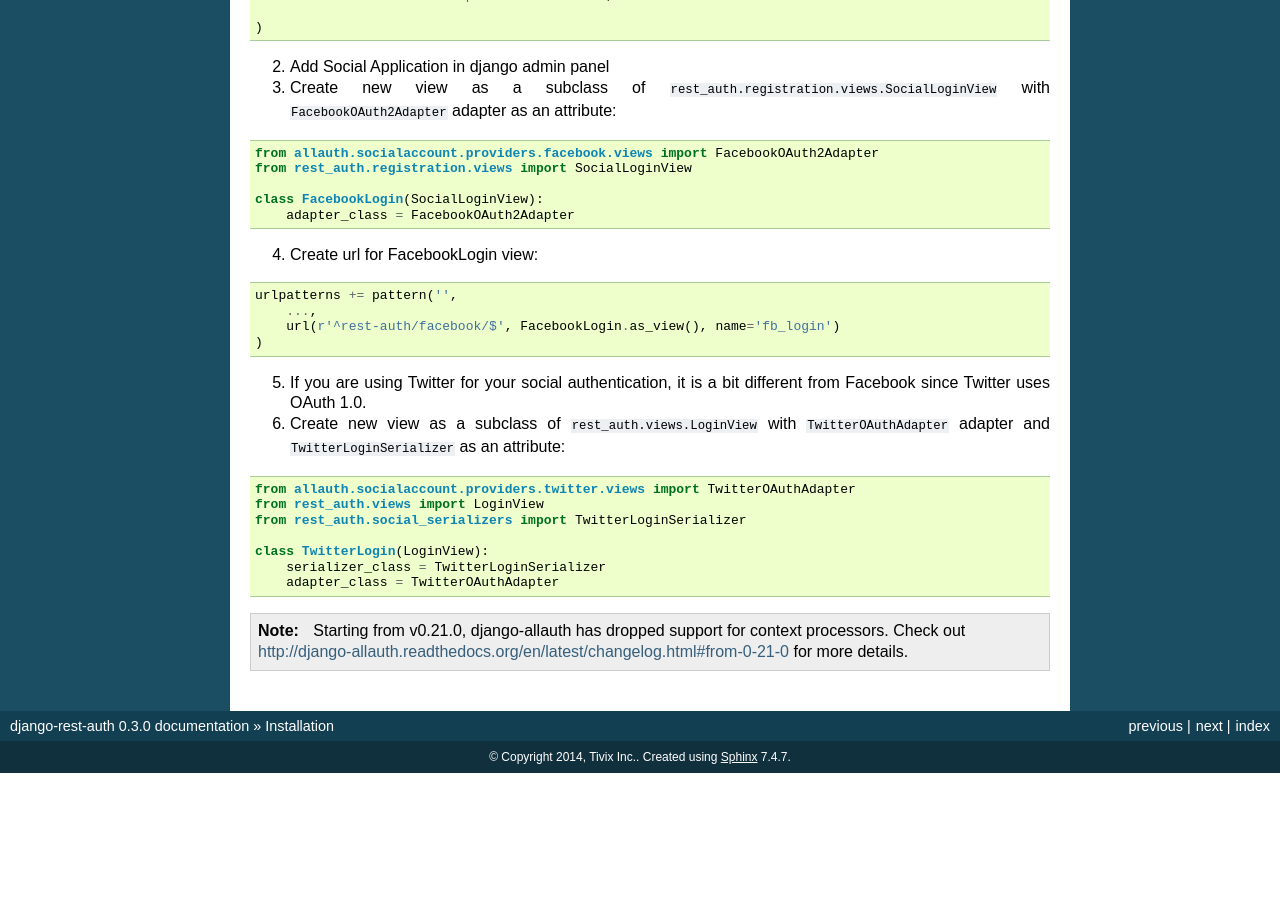
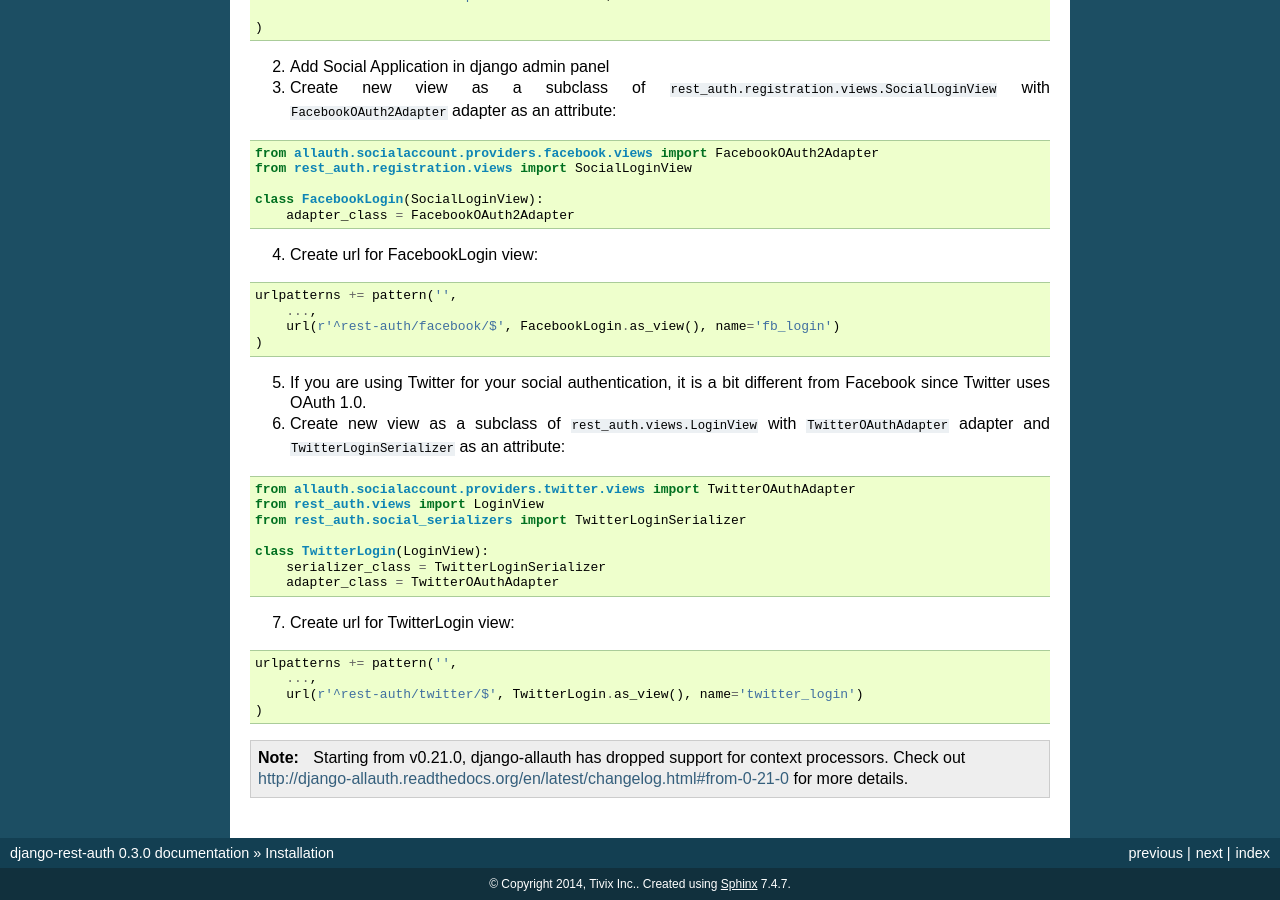
Before and after one commit to napster0125/django-auth-with-rest, a Sphinx documentation site: the page built from docs/installation.rst, in a window 1280 px wide and 900 px high, scrolled down 1475 px. Built offline with Sphinx 7.4.7, drawn with Linux system fonts in a browser that asks for light colours; pages that are not in the unit, such as notebooks, are missing from menus; before the commit the page ends 2248 px from its top, so only the background shows below that.

Commit message:
URL for twitter login added.

```diff
--- a/docs/installation.rst
+++ b/docs/installation.rst
@@ -126,4 +126,12 @@
         serializer_class = TwitterLoginSerializer
         adapter_class = TwitterOAuthAdapter
 
+7. Create url for TwitterLogin view:
+
+.. code-block:: python
+
+    urlpatterns += pattern('',
+        ...,
+        url(r'^rest-auth/twitter/$', TwitterLogin.as_view(), name='twitter_login')
+    )
 .. note:: Starting from v0.21.0, django-allauth has dropped support for context processors. Check out http://django-allauth.readthedocs.org/en/latest/changelog.html#from-0-21-0 for more details.
```
